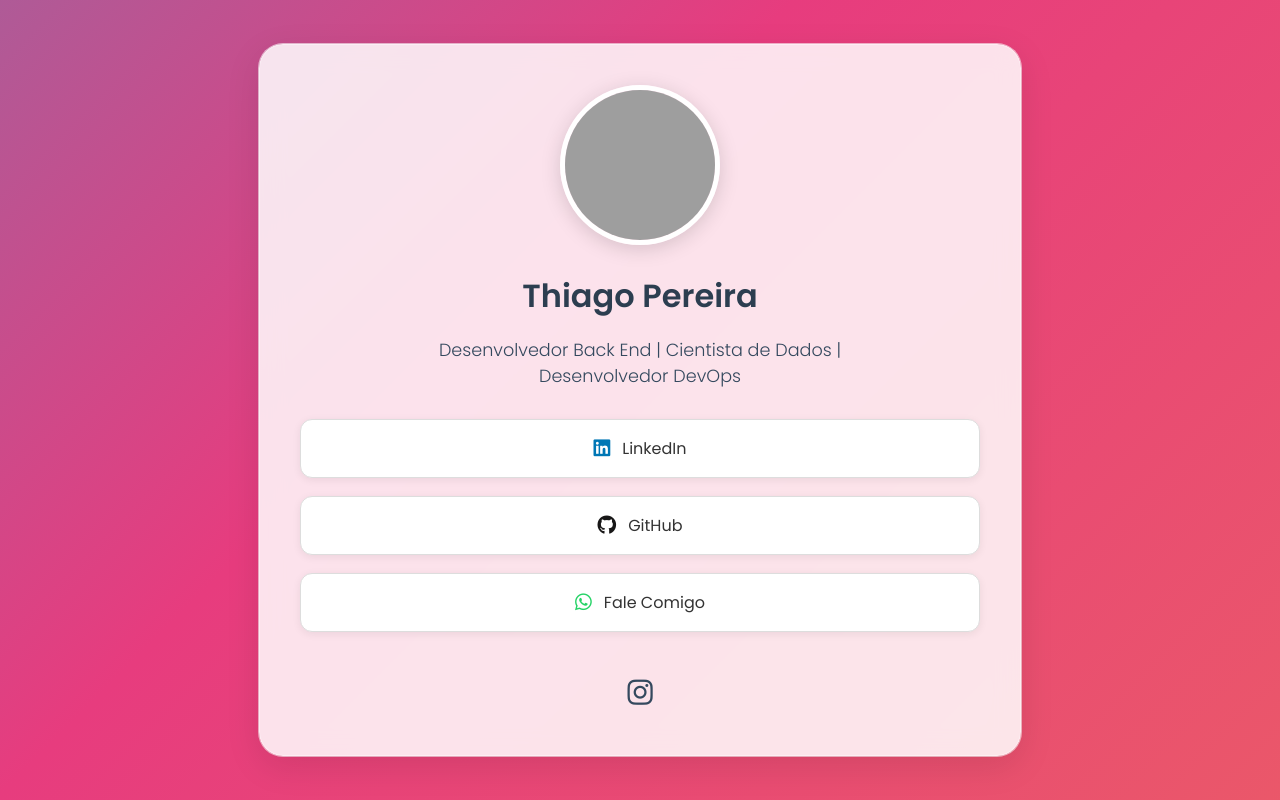
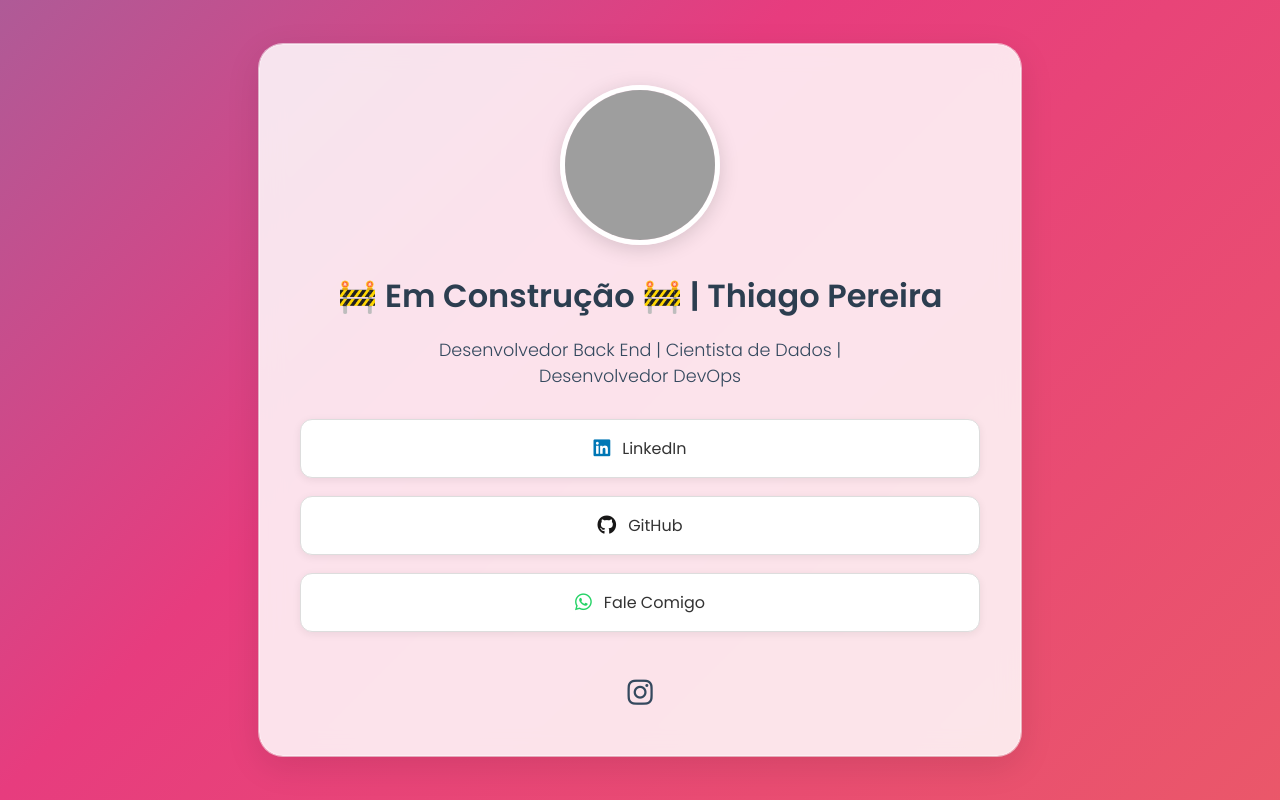
Before and after one commit to thiagopecli/thiagopereira, a plain HTML site: page index.html in a window 1280 px wide. Drawn offline with Linux system fonts and the light colour scheme; grey boxes are pictures that could not be loaded.

Commit message:
em construção

```diff
--- a/index.html
+++ b/index.html
@@ -155,7 +155,7 @@
         >
 
         <!-- PASSO 2: Edite seu nome e sua biografia -->
-        <h1>Thiago Pereira</h1>
+        <h1> 🚧 Em Construção 🚧 | Thiago Pereira</h1>
         <p class="bio">Desenvolvedor Back End | Cientista de Dados | Desenvolvedor DevOps</p>
 
         <!--
```
